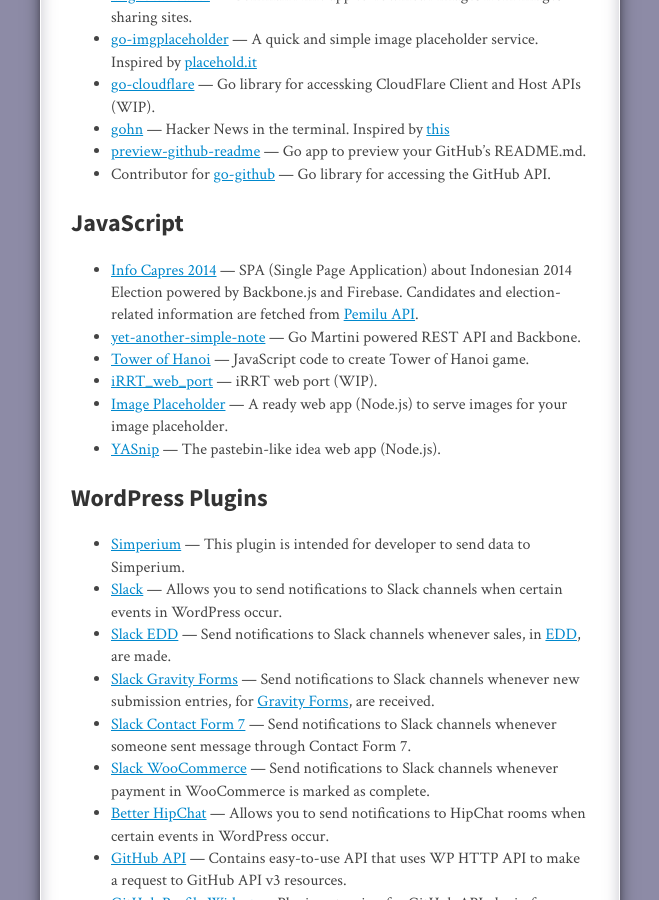
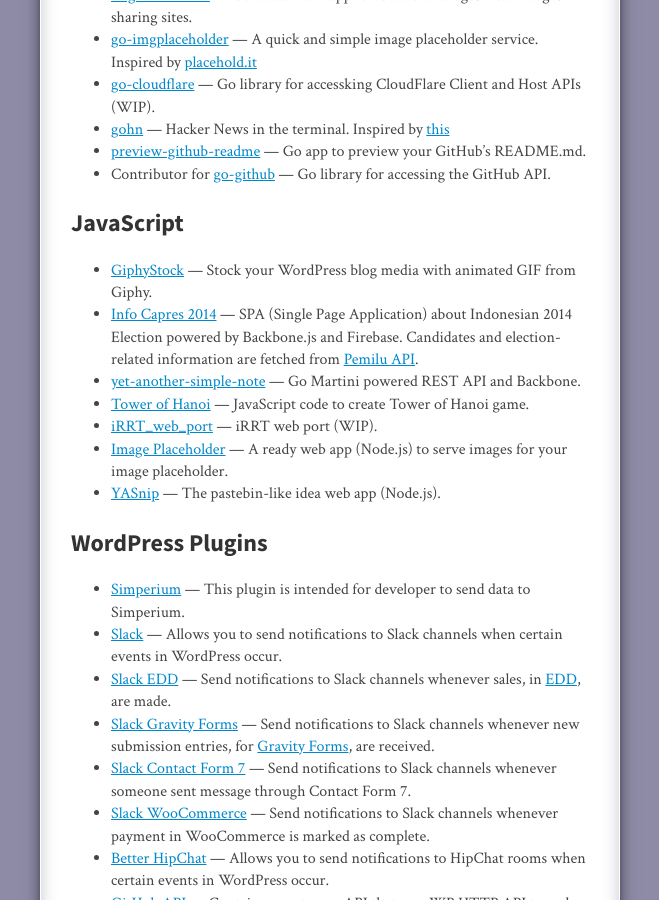
Before and after one commit to gedex/gedex.github.com, a Jekyll site: the page built from projects/index.md, in a window 1280 px wide and 900 px high, scrolled down 808 px. Shown: the whole window, without its empty margins (310-969 px from the left). Built offline with Jekyll 4.4.1, drawn with Linux system fonts in a browser that asks for light colours; nearby versions of some CDN libraries; some web fonts are replaced; comment, search, counter and statistics services are not loaded.

Commit message:
Added GiphyStock to projects list.

```diff
--- a/projects/index.md
+++ b/projects/index.md
@@ -32,6 +32,7 @@ layout: page
 
 ## JavaScript
 
+* [GiphyStock](https://github.com/gedex/GiphyStock) &mdash; Stock your WordPress blog media with animated GIF from Giphy.
 * [Info Capres 2014](https://github.com/gedex/info-capres-2014) &mdash; SPA (Single Page Application) about Indonesian 2014 Election powered by Backbone.js and Firebase. Candidates and election-related information are fetched from [Pemilu API](http://pemiluapi.org).
 * [yet-another-simple-note](https://github.com/gedex/yet-another-simple-note) &mdash; Go Martini powered REST API and Backbone.
 * [Tower of Hanoi](https://github.com/gedex/TowerOfHanoiJS) &mdash; JavaScript code to create Tower of Hanoi game.
```
